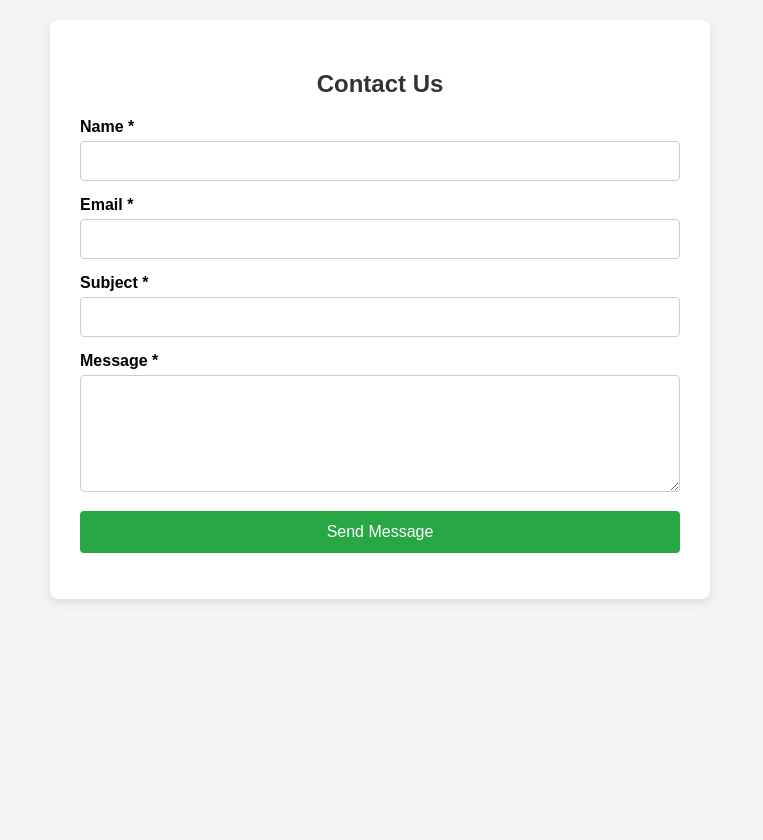
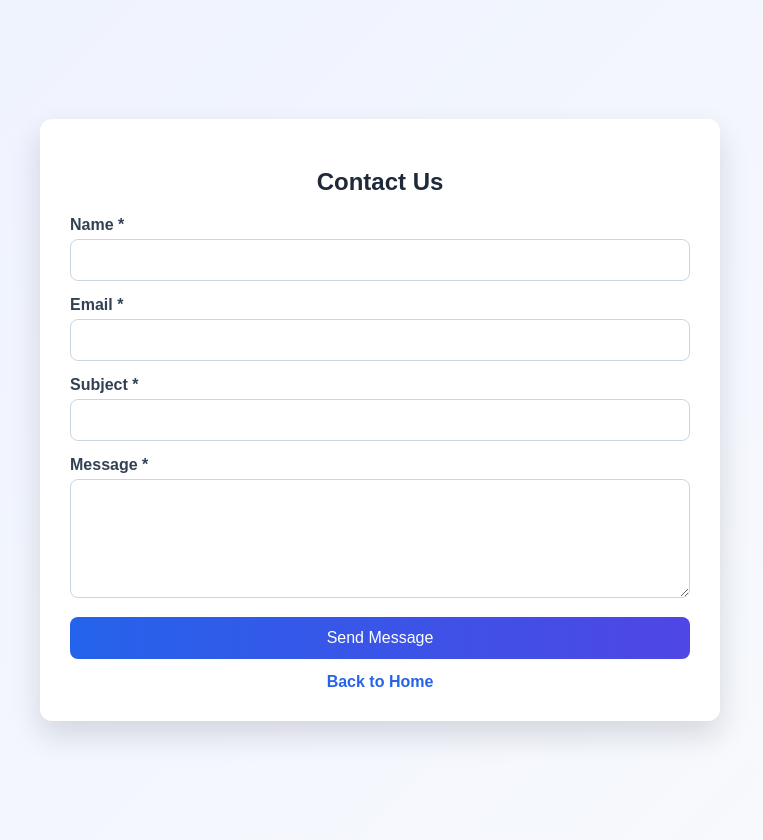
Before and after one commit to Thakordev007/ApnaStore_fashion-Website, a Flask app: page /contact in a window 1280 px wide. Shown: the whole page, without its empty margins (260-1023 px from the left). Before the commit the page ends 603 px from the top, so only its background shows below. Run offline with Flask 3, Linux system fonts and the light colour scheme.

Commit message:
Update contact.html

```diff
--- a/templates/contact.html
+++ b/templates/contact.html
@@ -5,72 +5,31 @@
   <meta name="viewport" content="width=device-width, initial-scale=1.0"/>
   <title>Contact Us - Apna Store</title>
   <style>
-    body {
-      font-family: Arial, sans-serif;
-      background: #f4f4f4;
-      margin: 0;
-      padding: 20px;
-    }
+    body { font-family: Arial, sans-serif; background: linear-gradient(135deg,#eef2ff,#f8fafc); margin: 0; padding: 20px; min-height: 100vh; display: flex; align-items: center; justify-content: center; }
+    .contact-form-container { width: 100%; max-width: 620px; margin: auto; background: #fff; padding: 30px; border-radius: 12px; box-shadow: 0 14px 30px rgba(15,23,42,.14); }
 
-    .contact-form-container {
-      max-width: 600px;
-      margin: auto;
-      background: #ffffff;
-      padding: 30px;
-      border-radius: 8px;
-      box-shadow: 0 4px 10px rgba(0, 0, 0, 0.1);
-    }
-
-    h2 {
-      text-align: center;
-      color: #333;
-      margin-bottom: 20px;
-    }
+    h2 { text-align: center; color: #1f2937; margin-bottom: 20px; }
 
     .form-group {
       margin-bottom: 15px;
     }
 
-    label {
-      display: block;
-      font-weight: bold;
-      margin-bottom: 5px;
-    }
+    label { display: block; font-weight: bold; margin-bottom: 5px; color: #334155; }
 
-    input,
-    textarea {
-      width: 100%;
-      padding: 10px;
-      font-size: 16px;
-      border: 1px solid #ccc;
-      border-radius: 4px;
-      box-sizing: border-box;
-    }
+    input, textarea { width: 100%; padding: 11px; font-size: 16px; border: 1px solid #cbd5e1; border-radius: 8px; box-sizing: border-box; }
+    input:focus, textarea:focus { outline: none; border-color: #2563eb; box-shadow: 0 0 0 3px rgba(37,99,235,.18); }
 
     textarea {
       resize: vertical;
     }
 
-    button {
-      width: 100%;
-      padding: 12px;
-      background-color: #28a745;
-      color: white;
-      font-size: 16px;
-      border: none;
-      border-radius: 4px;
-      cursor: pointer;
-    }
+    button { width: 100%; padding: 12px; background: linear-gradient(90deg,#2563eb,#4f46e5); color: white; font-size: 16px; border: none; border-radius: 8px; cursor: pointer; }
 
-    button:hover {
-      background-color: #218838;
-    }
+    button:hover { opacity: .95; }
 
-    #formResponse {
-      margin-top: 15px;
-      font-weight: bold;
-      text-align: center;
-    }
+    .back-link { margin-top: 14px; text-align: center; }
+    .back-link a { color: #2563eb; font-weight: 600; text-decoration: none; }
+    @media (max-width: 480px) { .contact-form-container { padding: 20px 16px; } }
   </style>
 </head>
 <body>
@@ -98,7 +57,7 @@
       </div>
 
       <button type="submit">Send Message</button>
-      <p id="formResponse"></p>
+      <div class="back-link"><a href="{{ url_for('home') }}">Back to Home</a></div>
     </form>
   </div>
 
```
